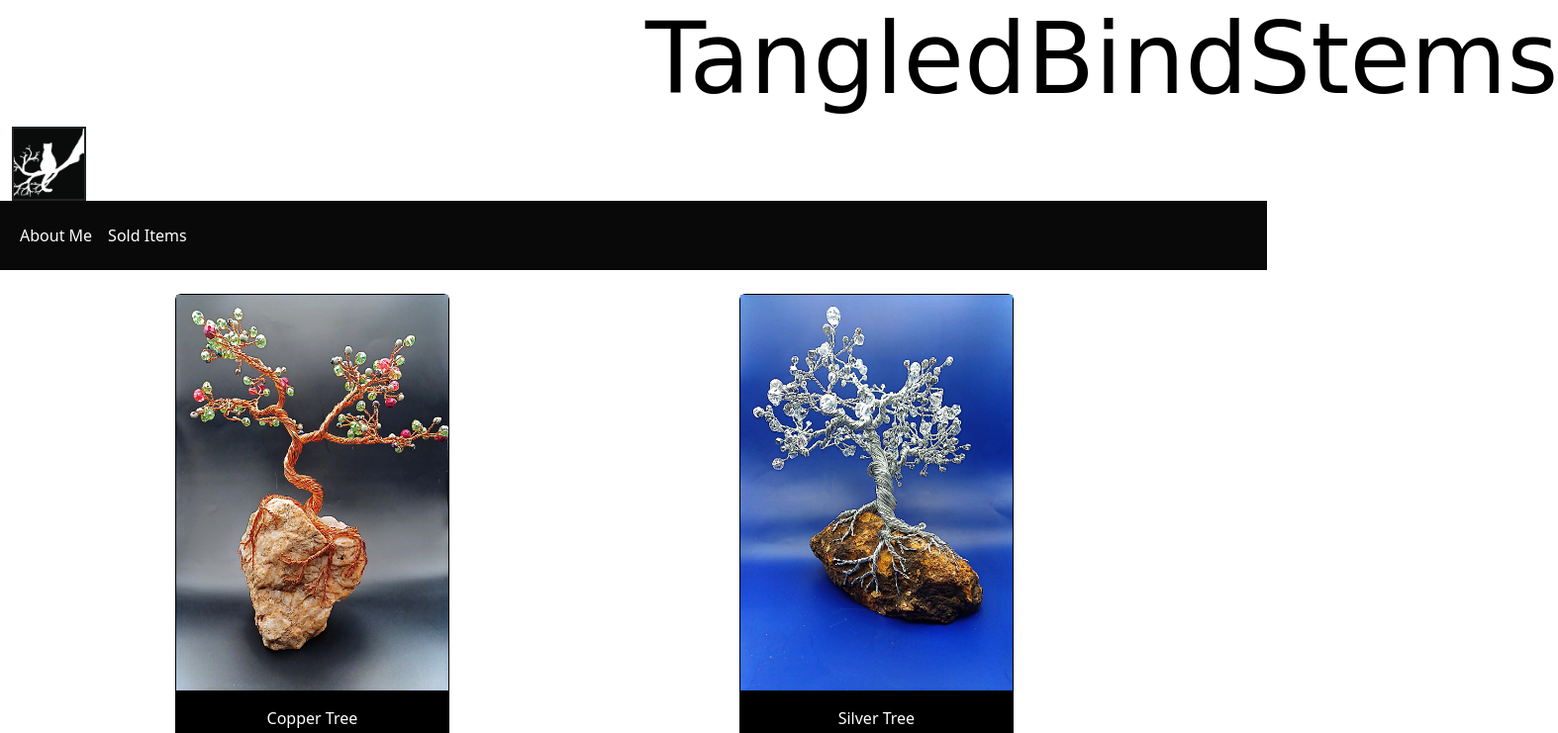
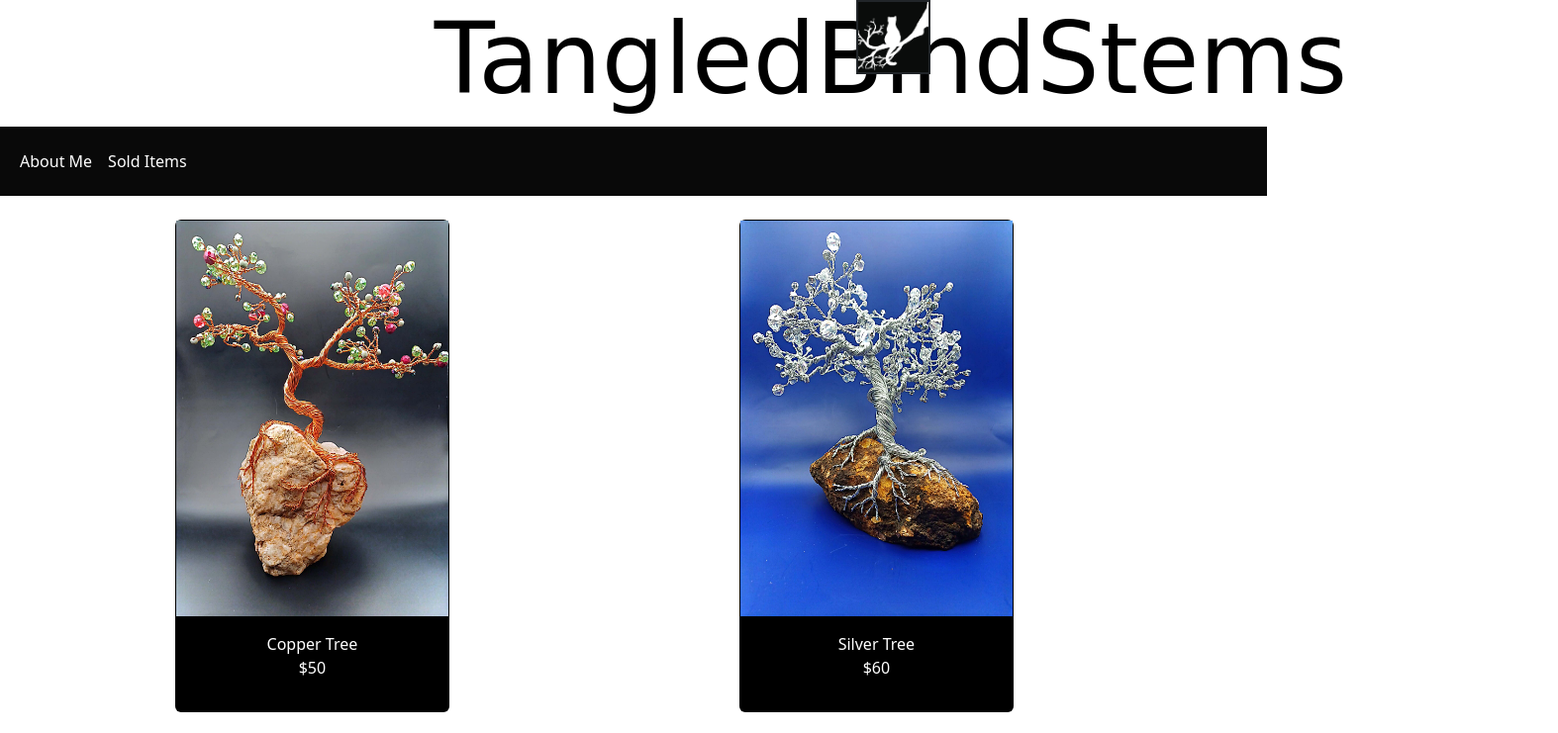
Before and after one commit to McMahanCE/McMahanCE.github.io, a plain HTML site: page index.html in a window 1280 px wide. Shown: the top 741 px of the page at 99% size, 1574 px wide, since content can reach past the window. Drawn offline with nearby package versions, Linux system fonts and the light colour scheme; a web font is replaced by a local one.

Commit message:
Update index.html

```diff
--- a/index.html
+++ b/index.html
@@ -17,7 +17,7 @@
 
 	<div class="container-fluid header">
 		<div class="row row-cols-3">
-			<div class="col-md-6"></div>
+			<div class="col-md-15"></div>
 			<div class="col">
 				<h1 >TangledBindStems </h1>
 			</div>
```
